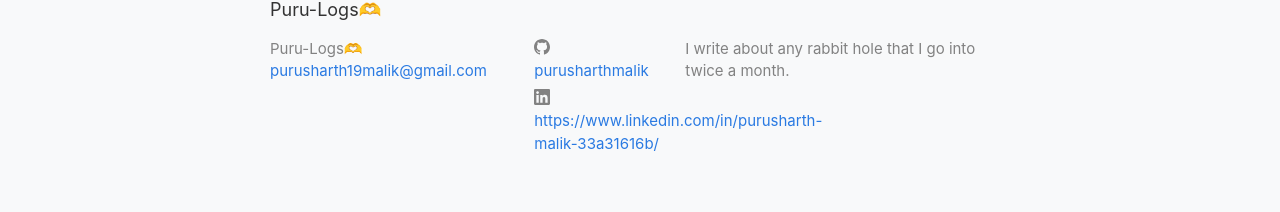
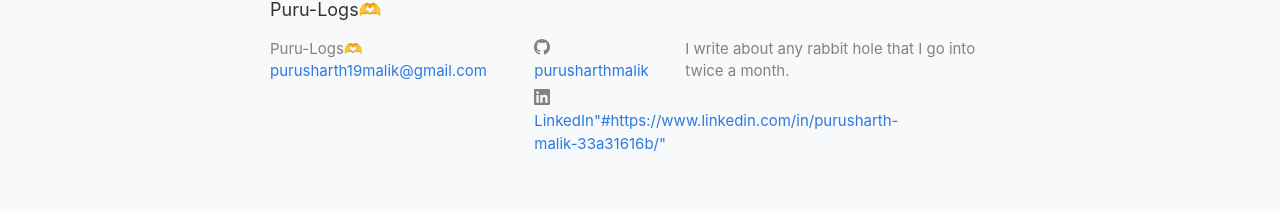
Before and after one commit to purusharthmalik/purusharthmalik.github.io, a Jekyll site: the page built from index.markdown, in a window 1280 px wide. Shown: the part 1140-1352 px from the top of the page. Built offline with Jekyll 4.4.1, drawn with Linux system fonts in a browser that asks for light colours.

Commit message:
New Post

```diff
--- a/_config.yml
+++ b/_config.yml
@@ -24,7 +24,7 @@ description: >- # this means to ignore newlines until "baseurl:"
   I write about any rabbit hole that I go into twice a month.
 baseurl: "" # the subpath of your site, e.g. /blog
 url: "" # the base hostname & protocol for your site, e.g. http://example.com
-linkedin_username: https://www.linkedin.com/in/purusharth-malik-33a31616b/
+linkedin_username: LinkedIn"#https://www.linkedin.com/in/purusharth-malik-33a31616b/"
 github_username:  purusharthmalik
 
 # Build settings
```
